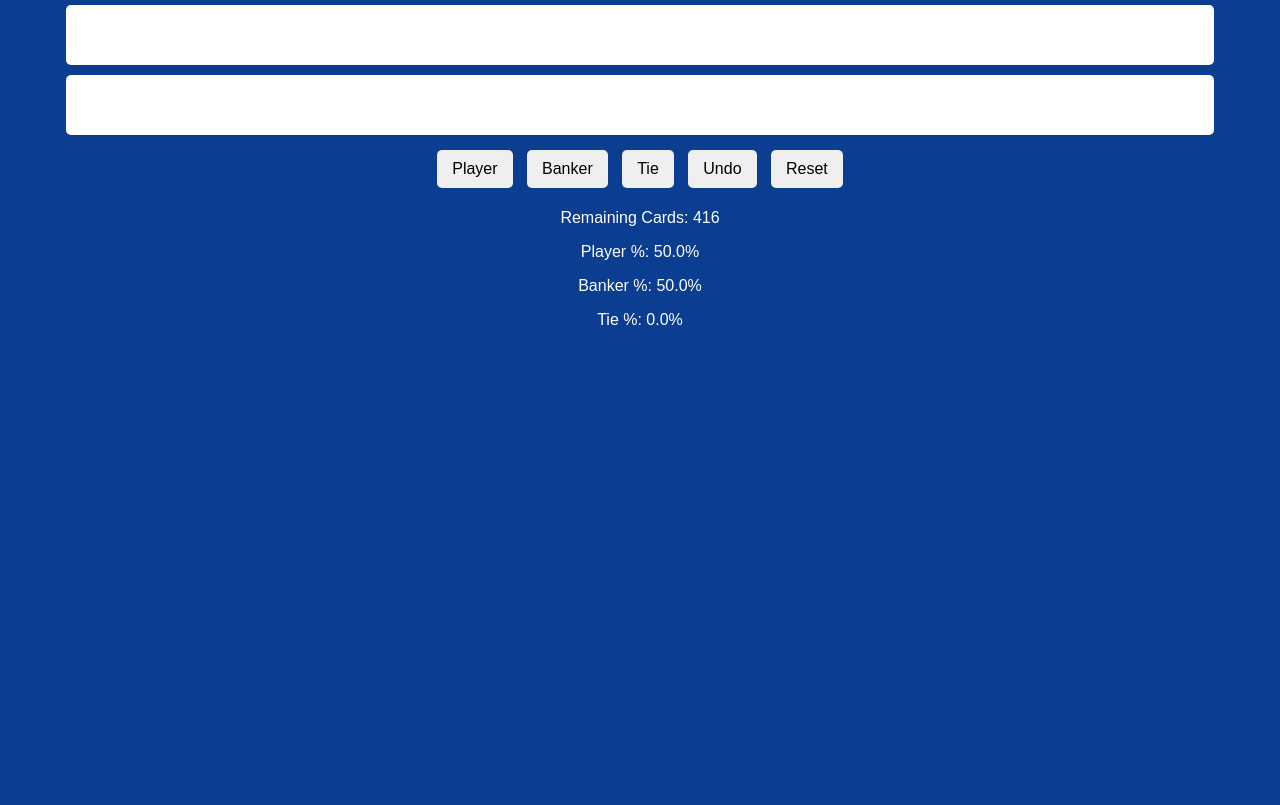
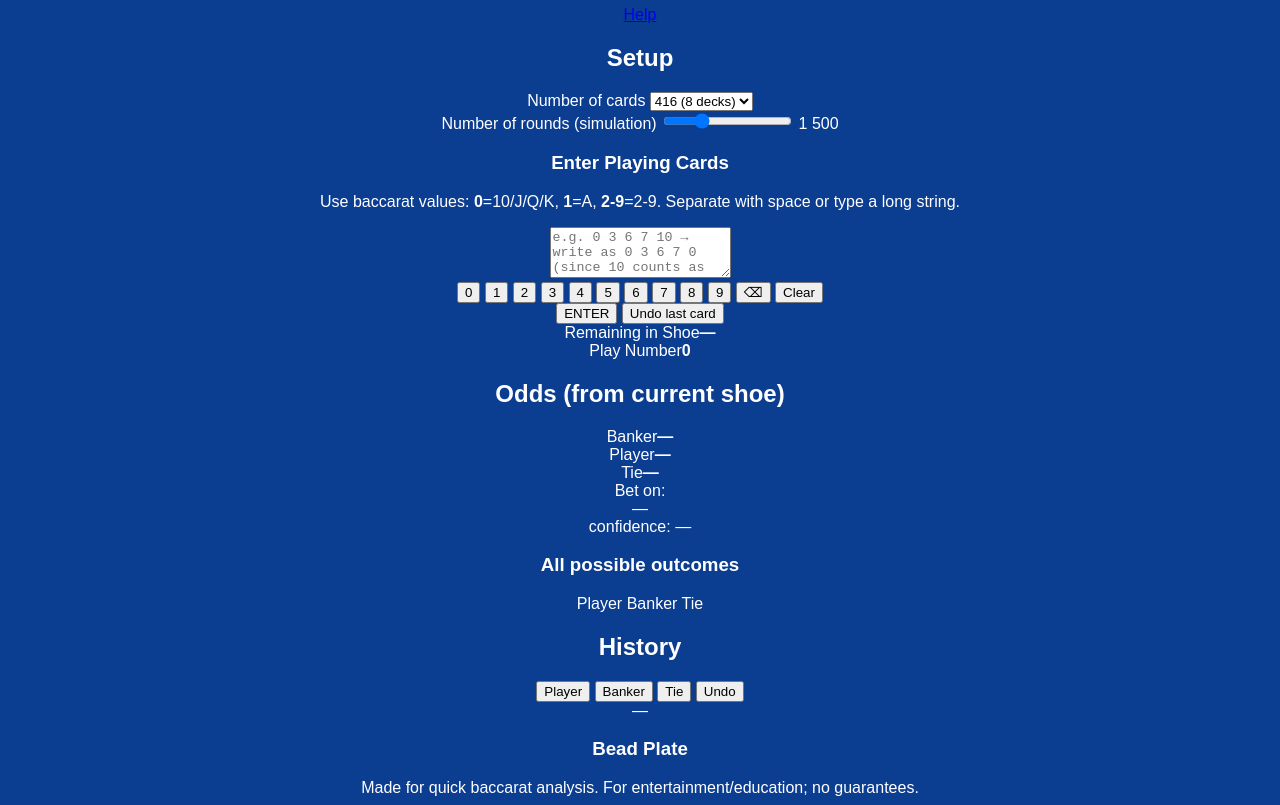
Before and after one commit to akulwaruday-beep/Baccrate-tracker, a plain HTML site: page Index.html in a window 1280 px wide. Shown: the part 63-868 px from the top of the page. Before the commit the page ends 800 px from the top, so only its background shows below. Drawn offline with Linux system fonts and the light colour scheme.

Commit message:
Update Index.html

```diff
--- a/Index.html
+++ b/Index.html
@@ -1,30 +1,117 @@
-<!DOCTYPE html>
+<!doctype html>
 <html lang="en">
 <head>
-    <meta charset="UTF-8">
-    <meta name="viewport" content="width=device-width, initial-scale=1.0">
-    <title>Baccarat Tracker with Card Counting</title>
-    <link rel="stylesheet" href="style.css">
+  <meta charset="utf-8" />
+  <meta name="viewport" content="width=device-width, initial-scale=1" />
+  <title>Baccarat Predictor (Qumera-style)</title>
+  <link rel="stylesheet" href="style.css" />
 </head>
 <body>
-    <h1>Baccarat Tracker</h1>
-    <div class="scoreboard">
-        <div id="big-road" class="road"></div>
-        <div id="bead-plate" class="road"></div>
-    </div>
-    <div class="controls">
-        <button onclick="recordResult('P')">Player</button>
-        <button onclick="recordResult('B')">Banker</button>
-        <button onclick="recordResult('T')">Tie</button>
-        <button onclick="undo()">Undo</button>
-        <button onclick="resetGame()">Reset</button>
-    </div>
-    <div id="count-info">
-        <p>Remaining Cards: <span id="remaining-cards">0</span></p>
-        <p>Player %: <span id="player-percent">0</span>%</p>
-        <p>Banker %: <span id="banker-percent">0</span>%</p>
-        <p>Tie %: <span id="tie-percent">0</span>%</p>
-    </div>
-    <script src="script.js"></script>
+  <header class="topbar">
+    <h1>🃏 Baccarat Predictor</h1>
+    <div class="spacer"></div>
+    <a class="btn ghost" href="README.md" target="_blank">Help</a>
+  </header>
+
+  <main class="grid">
+    <!-- LEFT: controls -->
+    <section class="card">
+      <h2>Setup</h2>
+
+      <div class="row">
+        <label for="cardsTotal">Number of cards</label>
+        <select id="cardsTotal">
+          <option value="416">416 (8 decks)</option>
+          <option value="312">312 (6 decks)</option>
+          <option value="208">208 (4 decks)</option>
+          <option value="104">104 (2 decks)</option>
+          <option value="52">52 (1 deck)</option>
+        </select>
+      </div>
+
+      <div class="row">
+        <label for="simRounds">Number of rounds (simulation)</label>
+        <input id="simRounds" type="range" min="200" max="5000" step="100" value="1500" />
+        <span id="simRoundsVal" class="mono">1 500</span>
+      </div>
+
+      <h3>Enter Playing Cards</h3>
+      <p class="hint">Use baccarat values: <b>0</b>=10/J/Q/K, <b>1</b>=A, <b>2-9</b>=2-9. Separate with space or type a long string.</p>
+      <textarea id="cardsInput" rows="3" placeholder="e.g. 0 3 6 7 10 → write as 0 3 6 7 0 (since 10 counts as 0)"></textarea>
+
+      <div class="pad">
+        <div class="keypad">
+          <button data-val="0">0</button>
+          <button data-val="1">1</button>
+          <button data-val="2">2</button>
+          <button data-val="3">3</button>
+          <button data-val="4">4</button>
+          <button data-val="5">5</button>
+          <button data-val="6">6</button>
+          <button data-val="7">7</button>
+          <button data-val="8">8</button>
+          <button data-val="9">9</button>
+          <button id="keyBack" class="warn">⌫</button>
+          <button id="keyClear" class="ghost">Clear</button>
+        </div>
+      </div>
+
+      <div class="row">
+        <button id="applyCards" class="btn primary">ENTER</button>
+        <button id="undoCard" class="btn ghost">Undo last card</button>
+      </div>
+
+      <div class="stats">
+        <div class="stat"><span>Remaining in Shoe</span><b id="remaining">—</b></div>
+        <div class="stat"><span>Play Number</span><b id="playNum">0</b></div>
+      </div>
+    </section>
+
+    <!-- MIDDLE: odds + recommendation -->
+    <section class="card">
+      <h2>Odds (from current shoe)</h2>
+
+      <div class="odds">
+        <div class="odd"><span>Banker</span><b id="oddBanker">—</b></div>
+        <div class="odd"><span>Player</span><b id="oddPlayer">—</b></div>
+        <div class="odd"><span>Tie</span><b id="oddTie">—</b></div>
+      </div>
+
+      <div class="recommend">
+        <div class="label">Bet on:</div>
+        <div id="bestBet" class="best">—</div>
+        <div id="confidence" class="confidence">confidence: —</div>
+      </div>
+
+      <h3>All possible outcomes</h3>
+      <div id="allOutcomes" class="pillrow">
+        <span class="pill blue">Player</span>
+        <span class="pill red">Banker</span>
+        <span class="pill green">Tie</span>
+      </div>
+    </section>
+
+    <!-- RIGHT: history / bead plate -->
+    <section class="card">
+      <h2>History</h2>
+      <div class="row">
+        <button class="btn hist blue" data-res="P">Player</button>
+        <button class="btn hist red" data-res="B">Banker</button>
+        <button class="btn hist green" data-res="T">Tie</button>
+        <button id="undoRes" class="btn ghost">Undo</button>
+      </div>
+
+      <div id="historyText" class="mono dim">—</div>
+
+      <h3>Bead Plate</h3>
+      <div id="bead" class="bead"></div>
+    </section>
+  </main>
+
+  <footer class="foot dim">
+    <span>Made for quick baccarat analysis. For entertainment/education; no guarantees.</span>
+  </footer>
+
+  <script src="script.js"></script>
 </body>
 </html>
```
